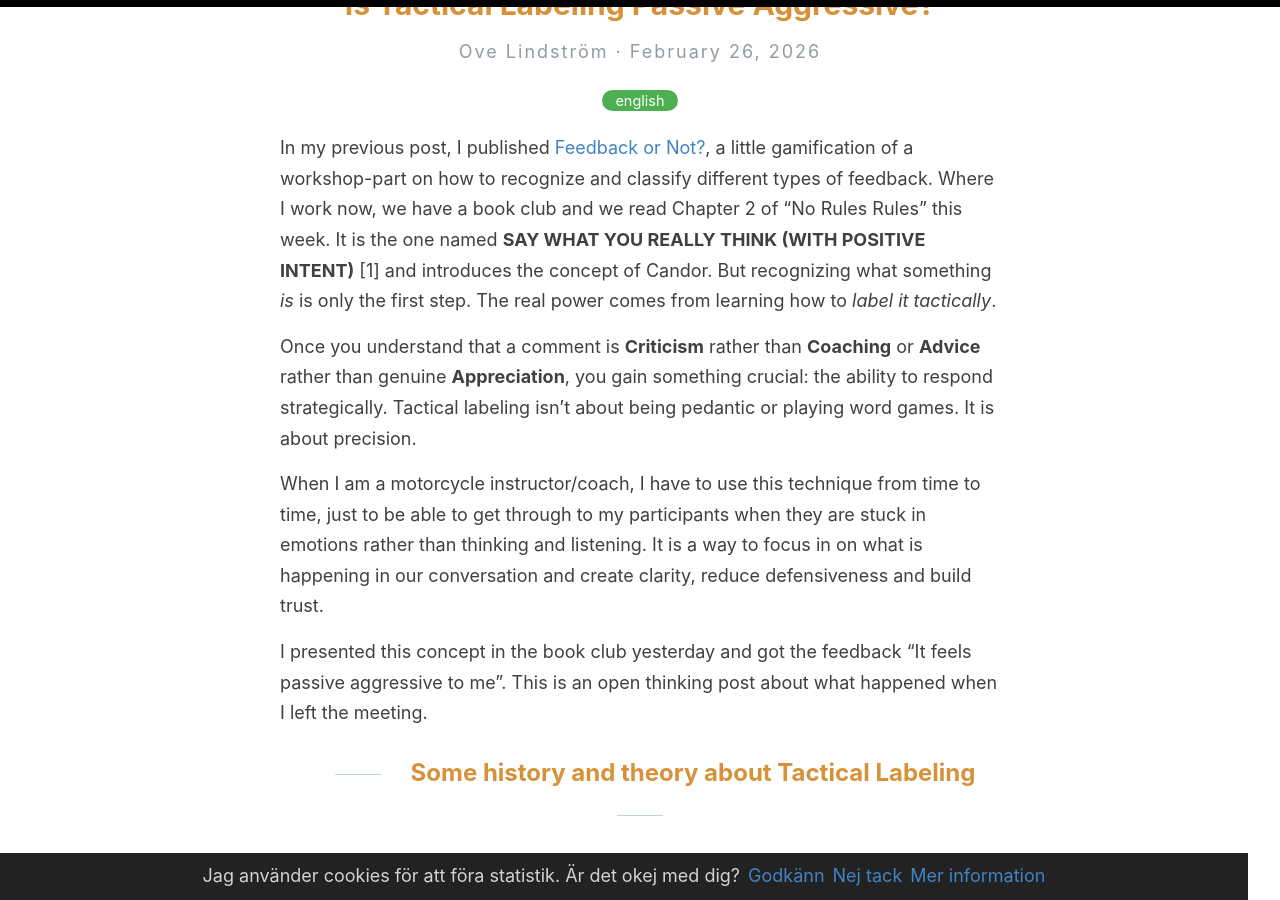
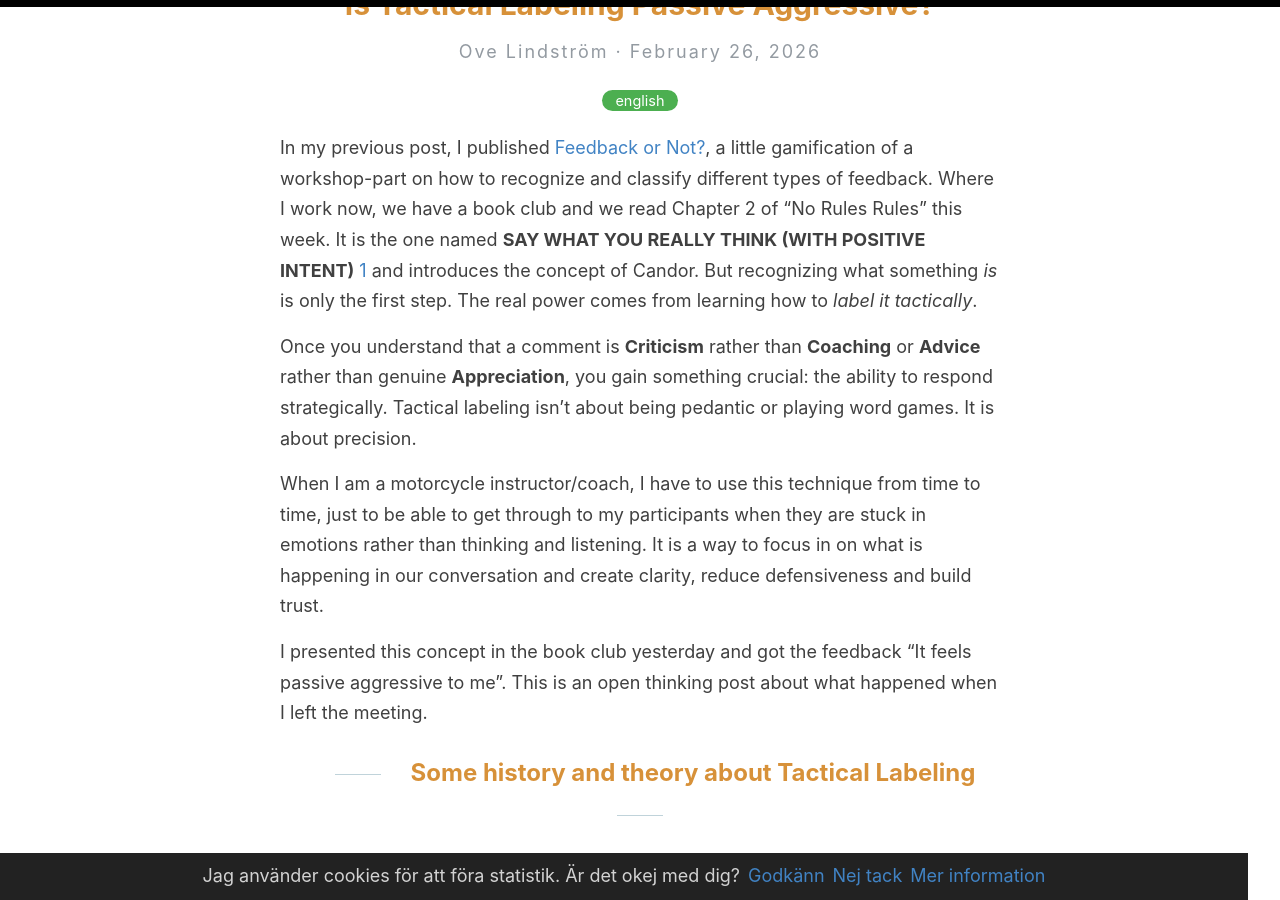
Before and after one commit to ovelindstrom/ovelindstrom.github.io, a Jekyll site: the page built from _posts/en/2026-02-26-tactical-labeling.md, in a window 1280 px wide and 900 px high, scrolled down 438 px. Built offline with Jekyll 4.4.1, drawn with Linux system fonts in a browser that asks for light colours; part of the change alters nothing that is shown; some of the changed text lies outside the part shown.

Commit message:
Corrected Ref-link.

```diff
--- a/_posts/en/2026-02-26-tactical-labeling.md
+++ b/_posts/en/2026-02-26-tactical-labeling.md
@@ -5,7 +5,7 @@ date: 2026-02-26 10:00:00 +0200
 categories: english
 ---
 
-In my previous post, I published [Feedback or Not?]({% post_url en/2026-02-24-feedback-the-game %}), a little gamification of a workshop-part on how to recognize and classify different types of feedback. Where I work now, we have a book club and we read Chapter 2 of "No Rules Rules" this week. It is the one named **SAY WHAT YOU REALLY THINK (WITH POSITIVE INTENT)** [1] and introduces the concept of Candor. But recognizing what something _is_ is only the first step. The real power comes from learning how to _label it tactically_.
+In my previous post, I published [Feedback or Not?]({% post_url en/2026-02-24-feedback-the-game %}), a little gamification of a workshop-part on how to recognize and classify different types of feedback. Where I work now, we have a book club and we read Chapter 2 of "No Rules Rules" this week. It is the one named **SAY WHAT YOU REALLY THINK (WITH POSITIVE INTENT)** [1](#ref-1) and introduces the concept of Candor. But recognizing what something _is_ is only the first step. The real power comes from learning how to _label it tactically_.
 
 Once you understand that a comment is **Criticism** rather than **Coaching** or **Advice** rather than genuine **Appreciation**, you gain something crucial: the ability to respond strategically. Tactical labeling isn't about being pedantic or playing word games. It is about precision.
 
@@ -79,4 +79,4 @@ Thank you Book Club. It seems like the best feedback comes from people who care
 
 ## References
 
-[1] Hastings, Reed, and Erin Meyer. *No Rules Rules: Netflix and the Culture of Reinvention*. Penguin Press, 2020. ISBN: 978-1492230107.
+<a id="ref-1">[1]</a> Hastings, Reed, and Erin Meyer. *No Rules Rules: Netflix and the Culture of Reinvention*. Penguin Press, 2020. ISBN: 978-1492230107.
```
